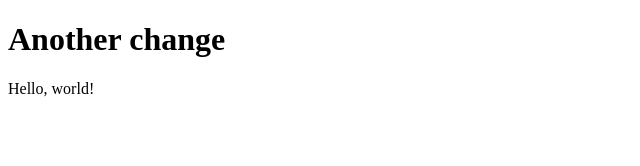
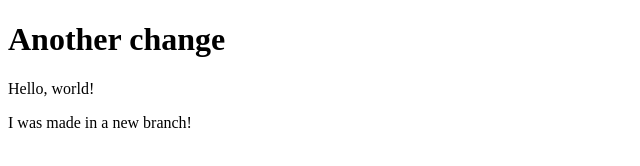
Before and after one commit to andrewdieppa/testeroni, a plain HTML site: page index.html in a window 1280 px wide. Shown: the whole page, without its empty margins (0-640 px from the left). Drawn offline with Linux system fonts and the light colour scheme.

Commit message:
New branch

```diff
--- a/index.html
+++ b/index.html
@@ -9,5 +9,6 @@
   <body>
     <h1>Another change</h1>
     <p>Hello, world!</p>
+    <p>I was made in a new branch!</p>
   </body>
 </html>
```
